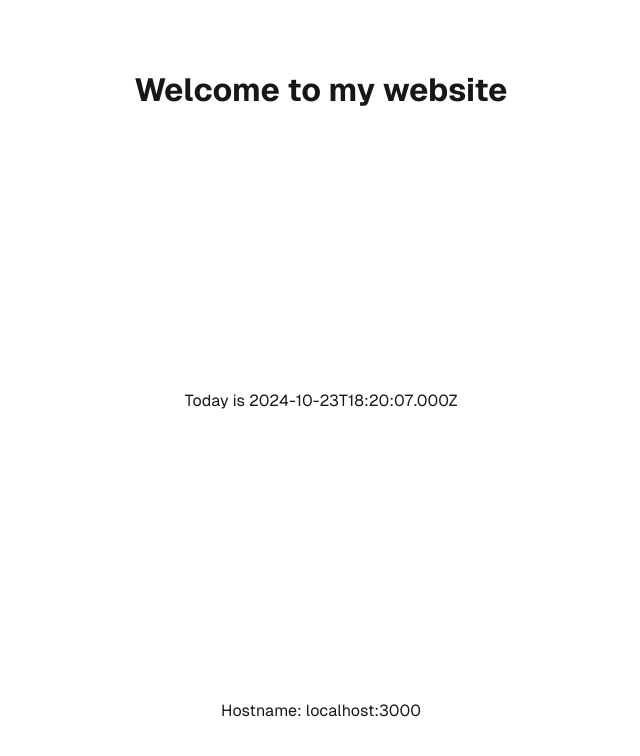
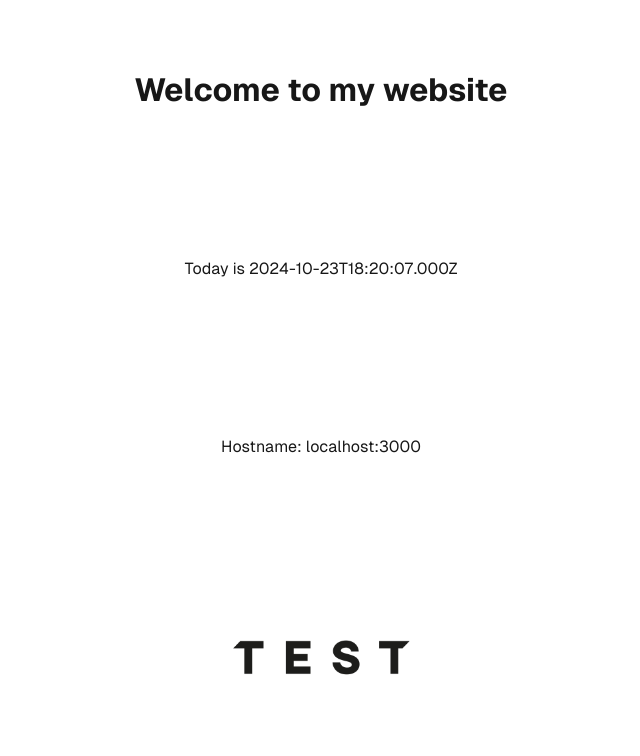
Before and after one commit to RaeesBhatti/nextjs-test-app, a Next.js app: page / in a window 1280 px wide. Shown: the top 756 px of the page, without its empty margins (319-959 px from the left). Built offline with nearby package versions, Linux system fonts and the light colour scheme.

Commit message:
Add image optimization

```diff
--- a/src/app/page.js
+++ b/src/app/page.js
@@ -1,10 +1,12 @@
 import styles from "./page.module.css";
 import {headers} from "next/headers";
+import Image from 'next/image';
+import testPic from './test.png';
 
 const getDate = async () => {
     "use server";
-    console.log("getDate called");
     const date = new Date().toISOString();
+    console.log("getDate called", date, 'a really long string that should cause the line to wrap and be truncated', date, 'Another really long string that should cause the line to wrap and be truncated', date);
 
     return date;
 }
@@ -21,6 +23,14 @@ export default async function Home() {
             <h1 className={styles.title}>Welcome to my website</h1>
             <p className={styles.date}>Today is {date}</p>
             <p className={styles.hostname}>Hostname: {hostname}</p>
+            <Image
+                src={testPic}
+                alt="Picture of the author"
+                width={200}
+                height={200}
+                // blurDataURL="data:..." automatically provided
+                // placeholder="blur" // Optional blur-up while loading
+            />
         </div>
     );
 }
```
Also changed, not shown: src/app/test.png (added).
